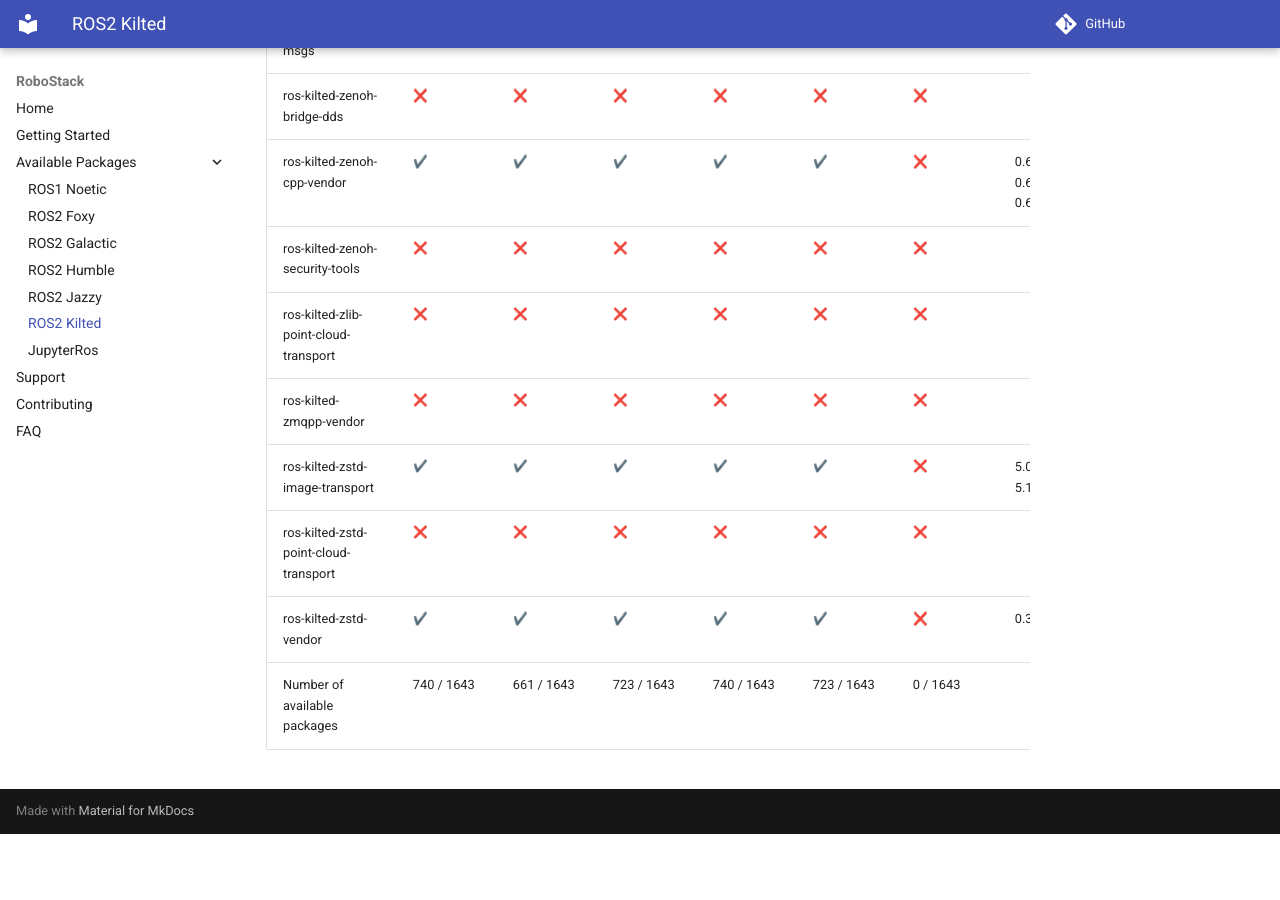
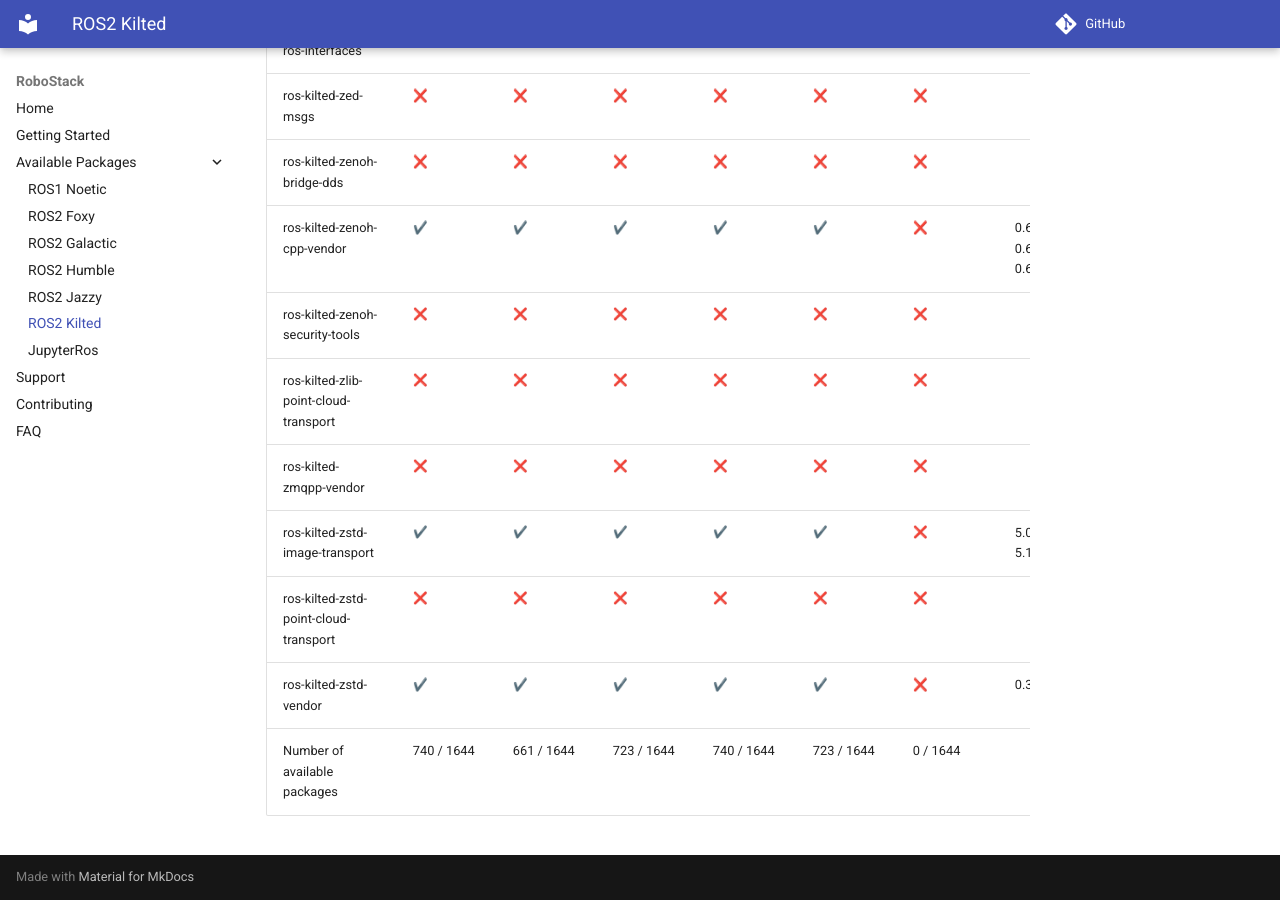
Before and after one commit to RoboStack/robostack.github.io, an MkDocs documentation site: the page built from docs/kilted.md, in a window 1280 px wide and 900 px high, scrolled down 126319 px. Built offline with MkDocs 1.6.1 and Material for MkDocs 9.7.7, drawn with Linux system fonts in a browser that asks for light colours; emoji names are drawn with the system emoji font; comment, search, counter and statistics services are not loaded; before the commit the page ends 127153 px from its top, so only the background shows below that; some of the changed text lies outside the part shown.

Commit message:
Update tables

```diff
--- a/docs/kilted.md
+++ b/docs/kilted.md
@@ -1643,4 +1644,4 @@
 | ros-kilted-zstd-image-transport | :heavy_check_mark: { data-sort='1' } | :heavy_check_mark: { data-sort='1' } | :heavy_check_mark: { data-sort='1' } | :heavy_check_mark: { data-sort='1' } | :heavy_check_mark: { data-sort='1' } | :x: { data-sort='0' } | 5.0.2, 5.1.0, 5.1.1  |
 | ros-kilted-zstd-point-cloud-transport | :x: { data-sort='0' } | :x: { data-sort='0' } | :x: { data-sort='0' } | :x: { data-sort='0' } | :x: { data-sort='0' } | :x: { data-sort='0' } |   |
 | ros-kilted-zstd-vendor | :heavy_check_mark: { data-sort='1' } | :heavy_check_mark: { data-sort='1' } | :heavy_check_mark: { data-sort='1' } | :heavy_check_mark: { data-sort='1' } | :heavy_check_mark: { data-sort='1' } | :x: { data-sort='0' } | 0.32.0  |
-| Number of available packages |  740 / 1643 | 661 / 1643 | 723 / 1643 | 740 / 1643 | 723 / 1643 | 0 / 1643 |
+| Number of available packages |  740 / 1644 | 661 / 1644 | 723 / 1644 | 740 / 1644 | 723 / 1644 | 0 / 1644 |
```
Also changed, not shown: other parts of docs/kilted.md (+1 -0 lines), docs/humble.md (+2 -1 lines), docs/jazzy.md (+2 -1 lines).
